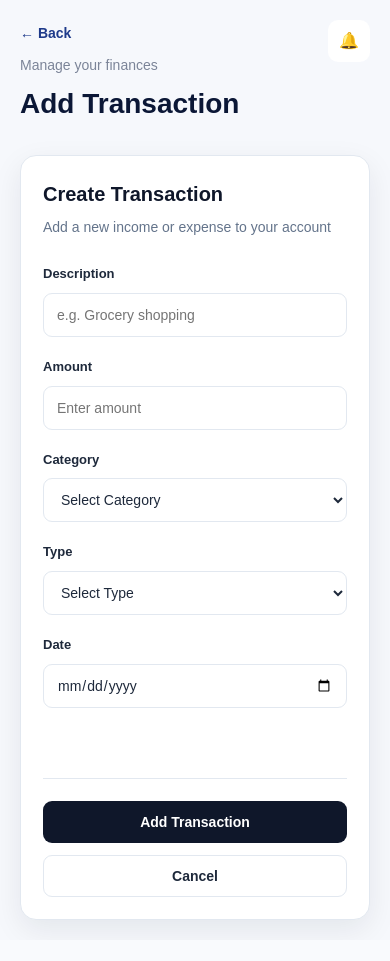
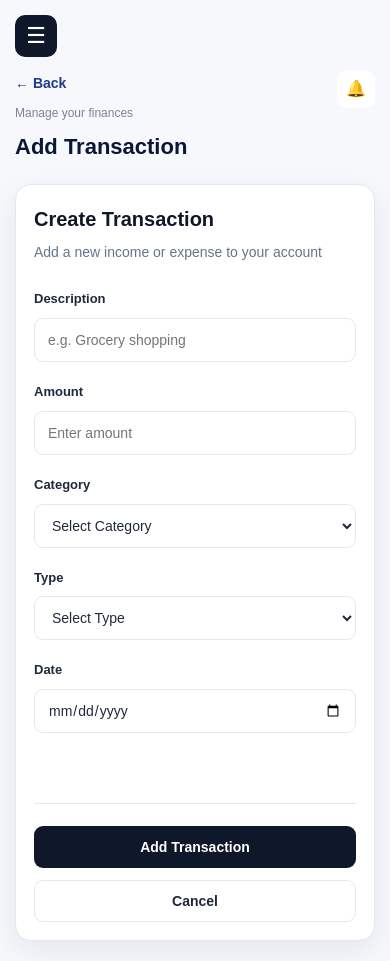
Before and after one commit to iqrajaved834-wq/finannce_tracker, a Flask app: page /add-transaction in a window 390 px wide. Before the commit the page ends 930 px from the top, so only its background shows below. Run offline with Flask 3, Linux system fonts and the light colour scheme; the visitor is signed in with stand-in values (Sample User, id 1); data that the repository does not hold is empty.

Commit message:
final project checking done

```diff
--- a/routes/export_routes.py
+++ b/routes/export_routes.py
@@ -23,7 +23,6 @@ def export_csv():
         )
 
     except Exception as e:
-
         print("CSV export error:", e)
         return {
             "error": "CSV export failed"
--- a/static/css/style.css
+++ b/static/css/style.css
@@ -621,9 +621,6 @@ img {
 
 @media (max-width: 750px) {
 
-    .sidebar {
-        display: none;
-    }
 
     .summary-grid {
         grid-template-columns: 1fr;
@@ -2045,3 +2042,279 @@ padding: 22px;
     font-size: 13px !important;
     color: var(--muted);
 }
+@media (max-width: 750px) {
+
+    .dashboard {
+        display: block;
+    }
+
+
+    .dashboard-main {
+        width: 100%;
+        padding: 18px 15px;
+        overflow: visible;
+    }
+
+    .dashboard-header {
+        margin-bottom: 20px;
+    }
+
+    .dashboard-header h1 {
+        font-size: 22px;
+    }
+
+    .dashboard-greeting {
+        font-size: 12px;
+    }
+
+    .profile-area {
+        gap: 8px;
+    }
+
+    .notification-btn {
+        width: 38px;
+        height: 38px;
+    }
+
+    .profile {
+        display: none;
+    }
+
+    .balance-card {
+        padding: 22px;
+        margin-bottom: 18px;
+    }
+
+    .balance-card h2 {
+        font-size: 26px;
+    }
+
+    .balance-icon {
+        width: 48px;
+        height: 48px;
+        font-size: 20px;
+    }
+
+    .summary-grid {
+        grid-template-columns: 1fr;
+        gap: 14px;
+    }
+
+    .summary-card {
+        padding: 18px;
+    }
+
+    .summary-card h3 {
+        font-size: 21px;
+    }
+
+    .dashboard-grid {
+        grid-template-columns: 1fr;
+        gap: 16px;
+    }
+
+    .dashboard-card {
+        padding: 18px;
+    }
+
+    .card-header {
+        flex-direction: column;
+        align-items: flex-start;
+        gap: 12px;
+    }
+
+    .card-header select {
+        width: 100%;
+    }
+
+    .transaction {
+        gap: 12px;
+    }
+
+    .transaction-left {
+        min-width: 0;
+    }
+
+    .transaction-left div {
+        min-width: 0;
+    }
+
+    .transaction-left strong,
+    .transaction-left span {
+        overflow: hidden;
+        text-overflow: ellipsis;
+        white-space: nowrap;
+        max-width: 150px;
+    }
+
+    .spending-bar-header {
+        gap: 10px;
+    }
+
+    .transactions-control-card,
+    .transaction-form-page-card,
+    .chart-card,
+    .export-card {
+        padding: 18px;
+    }
+
+    .transactions-control-header {
+        flex-direction: column;
+        align-items: stretch;
+    }
+
+    .transactions-add-btn {
+        width: 100%;
+    }
+
+    .transactions-filter-area {
+        flex-direction: column;
+        align-items: stretch;
+    }
+
+    .transactions-filter-group {
+        width: 100%;
+    }
+
+    .transactions-filter-group select,
+    .transactions-filter-group input,
+    .transactions-filter-btn,
+    .transactions-clear-btn {
+        width: 100%;
+    }
+
+    .transactions-table-wrapper {
+        overflow-x: auto;
+        -webkit-overflow-scrolling: touch;
+    }
+
+    .transactions-page-table {
+        min-width: 750px;
+    }
+
+    #addTransactionForm,
+    #editTransactionForm {
+        grid-template-columns: 1fr;
+    }
+
+    .transaction-form-field.full-width {
+        grid-column: auto;
+    }
+
+    .transaction-form-message,
+    .transaction-form-actions {
+        grid-column: auto;
+    }
+
+    .transaction-form-actions {
+        flex-direction: column-reverse;
+        align-items: stretch;
+    }
+
+    .transaction-form-cancel-btn,
+    .transaction-form-submit-btn {
+        width: 100%;
+    }
+
+    .categories-grid {
+        grid-template-columns: 1fr;
+    }
+
+    .setting-item {
+        align-items: flex-start;
+        flex-direction: column;
+        gap: 8px;
+    }
+
+    .analytics-summary {
+        grid-template-columns: 1fr;
+    }
+
+    .analytics-charts {
+        grid-template-columns: 1fr;
+    }
+
+    .chart-card {
+        min-width: 0;
+    }
+
+    .chart-container {
+        height: 260px;
+    }
+
+    .export-card {
+        flex-direction: column;
+        gap: 18px;
+    }
+
+    .export-option {
+        flex-direction: column;
+        align-items: stretch;
+        gap: 15px;
+    }
+
+    .export-btn {
+        width: 100%;
+    }
+
+}
+.mobile-menu-btn {
+    display: none;
+}
+
+.sidebar-overlay {
+    display: none;
+}
+
+@media (max-width: 768px) {
+
+    .mobile-menu-btn {
+        display: flex;
+        position: fixed;
+        top: 15px;
+        left: 15px;
+        width: 42px;
+        height: 42px;
+        align-items: center;
+        justify-content: center;
+        background: var(--dark-blue);
+        color: white;
+        border: none;
+        border-radius: 10px;
+        font-size: 22px;
+        cursor: pointer;
+        z-index: 1001;
+    }
+
+    .sidebar {
+        position: fixed;
+        top: 0;
+        left: 0;
+        width: 250px;
+        height: 100vh;
+        z-index: 1000;
+        transform: translateX(-100%);
+        transition: transform 0.3s ease;
+    }
+
+    .sidebar.open {
+        transform: translateX(0);
+    }
+
+    .sidebar-overlay {
+        position: fixed;
+        inset: 0;
+        background: rgba(0, 0, 0, 0.35);
+        z-index: 999;
+    }
+
+    .sidebar-overlay.show {
+        display: block;
+    }
+
+    .dashboard-main {
+        width: 100%;
+        margin-left: 0;
+        padding: 70px 15px 20px;
+    }
+}
--- a/static/js/transaction.js
+++ b/static/js/transaction.js
@@ -716,3 +716,26 @@ if (editTransactionForm) {
         }
     );
 }
+const transactionClearFilterBtn =
+    document.getElementById("transactionClearFilterBtn");
+
+if (transactionClearFilterBtn) {
+
+    transactionClearFilterBtn.addEventListener(
+        "click",
+        function() {
+
+            document.getElementById(
+                "transactionCategoryFilter"
+            ).value = "";
+
+            document.getElementById(
+                "transactionMonthFilter"
+            ).value = "";
+
+            window.location.reload();
+
+        }
+    );
+
+}
--- a/templates/base.html
+++ b/templates/base.html
@@ -11,8 +11,15 @@
 
 <body>
 
+    <button class="mobile-menu-btn" id="mobileMenuBtn">
+        ☰
+    </button>
+
+    <div class="sidebar-overlay" id="sidebarOverlay"></div>
+
     {% block content %}
     {% endblock %}
+
     <script src="{{ url_for('static', filename='js/auth.js') }}"></script>
     <script src="{{ url_for('static', filename='js/dashboard.js') }}"></script>
     <script src="{{ url_for('static', filename='js/transaction.js') }}"></script>
@@ -20,5 +27,33 @@
     <script src="{{ url_for('static', filename='js/setting.js') }}"></script>
     <script src="{{ url_for('static', filename='js/export.js') }}"></script>
 
+    <script>
+        const mobileMenuBtn = document.getElementById("mobileMenuBtn");
+        const sidebar = document.querySelector(".sidebar");
+        const sidebarOverlay = document.getElementById("sidebarOverlay");
+
+        if (mobileMenuBtn && sidebar && sidebarOverlay) {
+
+            mobileMenuBtn.addEventListener("click", function () {
+                sidebar.classList.toggle("open");
+                sidebarOverlay.classList.toggle("show");
+            });
+
+            sidebarOverlay.addEventListener("click", function () {
+                sidebar.classList.remove("open");
+                sidebarOverlay.classList.remove("show");
+            });
+
+            const sidebarLinks = sidebar.querySelectorAll("a");
+
+            sidebarLinks.forEach(function (link) {
+                link.addEventListener("click", function () {
+                    sidebar.classList.remove("open");
+                    sidebarOverlay.classList.remove("show");
+                });
+            });
+        }
+    </script>
+
 </body>
 </html>
--- a/templates/settings.html
+++ b/templates/settings.html
@@ -22,6 +22,9 @@
 
 
         <nav class="sidebar-nav">
+            <div class="sidebar-logo">
+              ...
+           </div>
 
             <a href="/dashboard" class="nav-item">
                 <span>⌂</span>
--- a/templates/transactions.html
+++ b/templates/transactions.html
@@ -112,7 +112,7 @@
 
                     <div>
 
-                        <strong id="transactionUsername">
+                        <strong id="username">
                             Loading...
                         </strong>
 
```
Also changed, not shown: analytics/analytics.py (+0 -19 lines), static/category_expense.png, static/month_expense.png.
